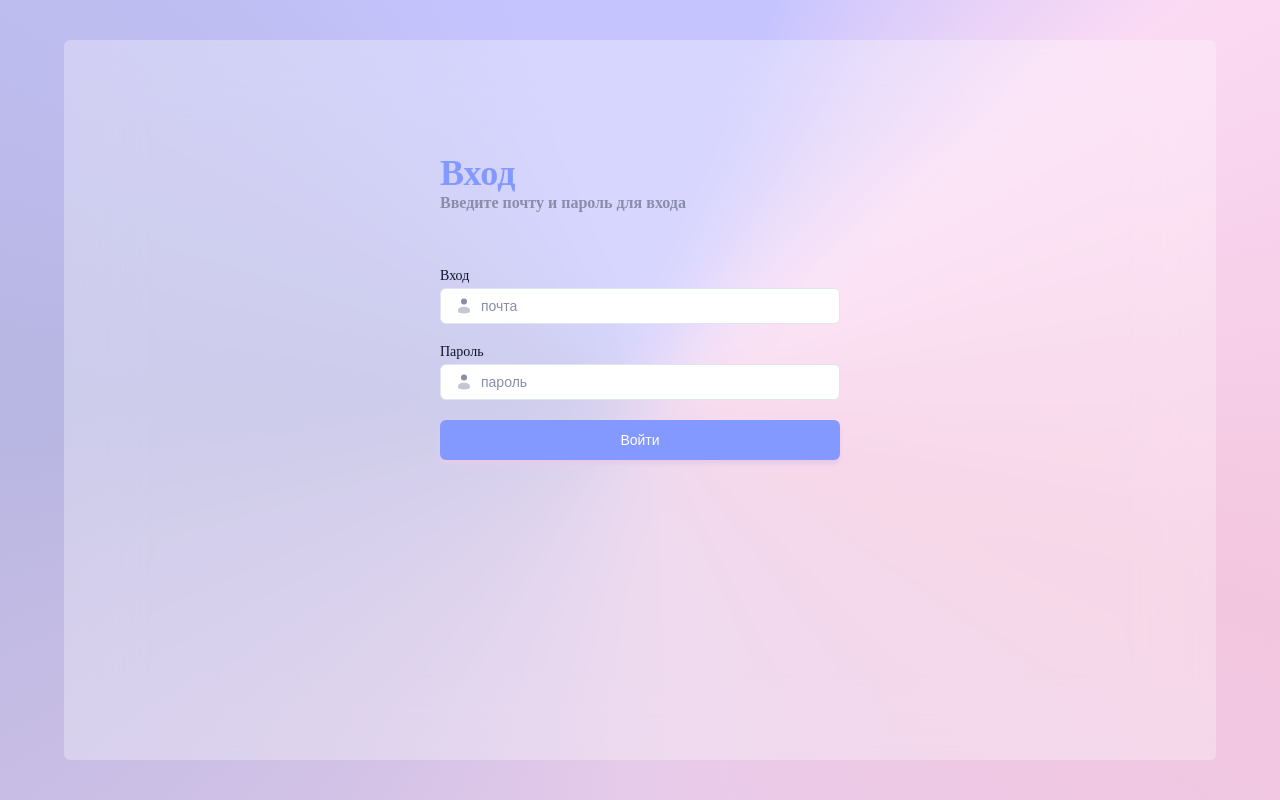
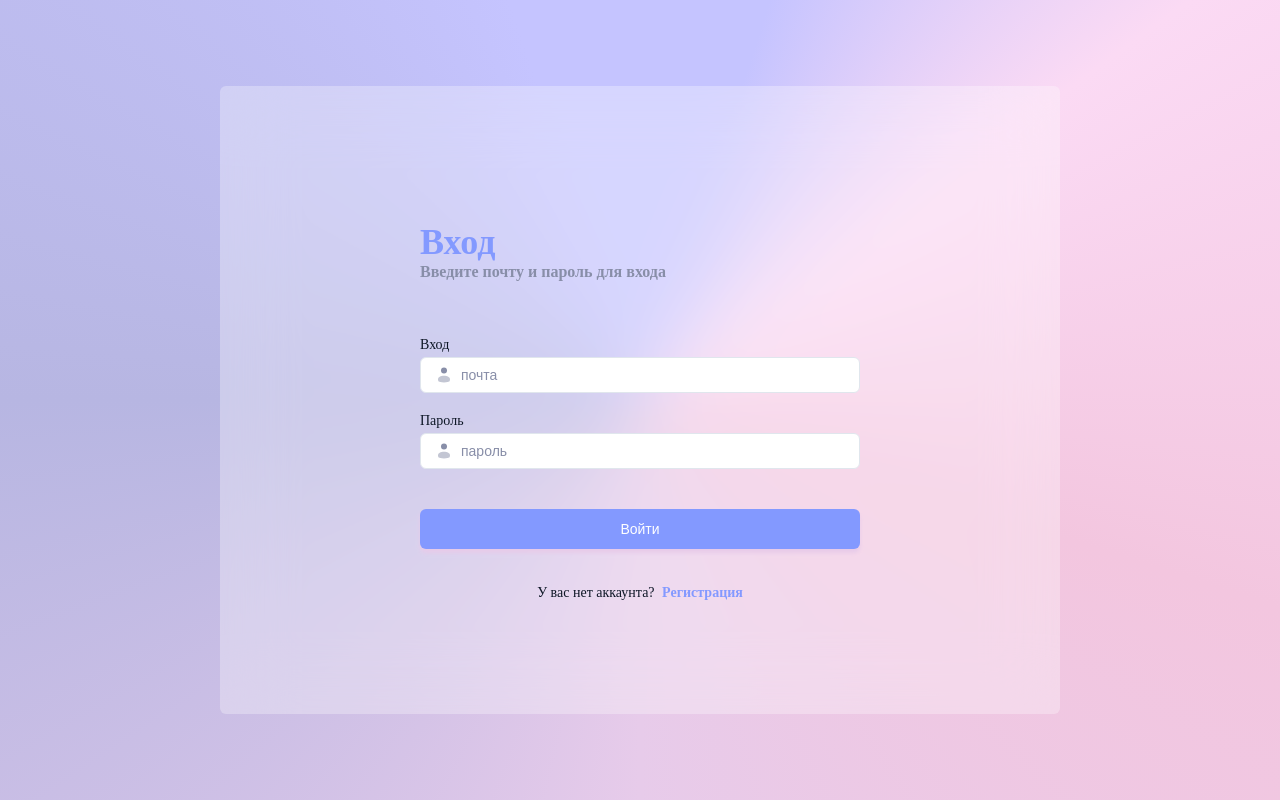
Before and after one commit to daniarmakyev/Evrika, a Next.js app: page /auth/login in a window 1280 px wide. Built offline with nearby package versions, Linux system fonts and the light colour scheme.

Commit message:
пофисил стил

```diff
--- a/src/app/auth/login/page.tsx
+++ b/src/app/auth/login/page.tsx
@@ -4,21 +4,19 @@ import Image from "next/image";
 import Overlay from "@components/Ui/Overlay";
 import styles from "./styles.module.scss";
 import FormButton from "@components/Ui/FormButton";
+import Link from "next/link";
 
-const Login = () => {
+const Login: React.FC = () => {
   return (
     <div className={styles.wrapper}>
       <Overlay
         style={{
-          minHeight: "fit-content",
-          height:"90vh",
-          maxHeight: "900px",
-          maxWidth: "1440px",
-          width: "90vw",
-          flexDirection: "column",
-          justifyContent: "flex-start",
-          alignItems: "flex-start",
-          margin: "auto auto",
+          paddingTop:"10px",
+          paddingBottom:"30px",
+          height: "100%",
+          width: "100%",
+          maxHeight: "640px",
+          maxWidth: "840px",
         }}
       >
         <div className={styles.wrapper__innerOverlay}>
@@ -63,8 +61,13 @@ const Login = () => {
               }
               fullWidth
             />
-            <FormButton type="submit">Войти</FormButton>
+            <FormButton type="submit" style={{ marginTop: "20px" }}>
+              Войти
+            </FormButton>
           </form>
+          <span className={styles.wrapper__registration}>
+            У вас нет аккаунта? <Link href="/auth/registration">Регистрация</Link>
+          </span>
         </div>
       </Overlay>
     </div>
--- a/src/app/auth/login/styles.module.scss
+++ b/src/app/auth/login/styles.module.scss
@@ -16,9 +16,12 @@
   align-items: center;
   justify-content: center;
   min-height: 100vh;
-  width: 100vw;
-  padding: 20px;
+  height: 100%;
+  width: 100%;
+  position: relative;
   overflow-y: auto;
+  padding: 40px 20px;
+  box-sizing: border-box;
   &__title {
     font-size: 36px;
     font-weight: 800;
@@ -38,8 +41,8 @@
     max-width: 440px;
     width: 100%;
     gap: 16px;
-    margin-top: 8%;
-    padding: 20px;
+    padding-top: 15%;
+    padding-bottom: 10%;
   }
   &__form {
     width: 100%;
@@ -48,4 +51,22 @@
     gap: 20px;
     margin-top: 40px;
   }
+
+  &__registration {
+    color: $black-dark;
+    font-size: 14px;
+    margin-top: 20px;
+    margin-left: auto;
+    margin-right: auto;
+    a {
+      color: $primary;
+      text-decoration: none;
+      font-weight: 600;
+      margin-left: 4px;
+
+      &:hover {
+        text-decoration: underline;
+      }
+    }
+  }
 }
--- a/src/components/Ui/Overlay/styles.module.scss
+++ b/src/components/Ui/Overlay/styles.module.scss
@@ -1,9 +1,10 @@
 .overlay {
-
   background-color: rgba(255, 255, 255, 0.3);
   backdrop-filter: blur(34px);
   border-radius: 6px;
-  display: flex;
-  align-items: center;
-  justify-content: center;
+  height: 100%;
+  width: 100%;
+  min-width: fit-content;
+  min-height: fit-content;
+  padding: 5px;
 }
```
